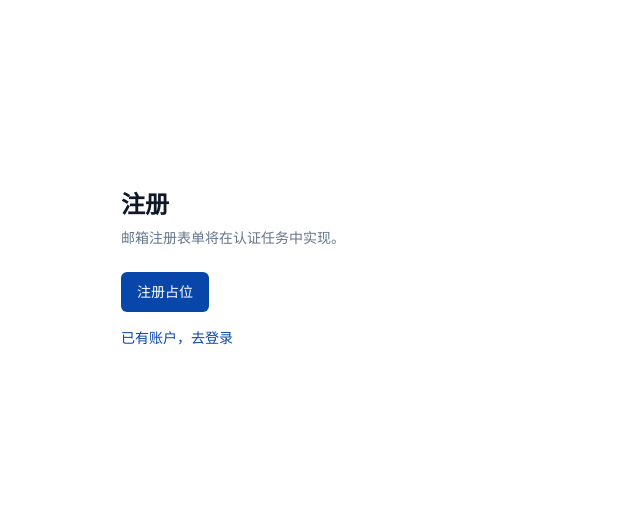
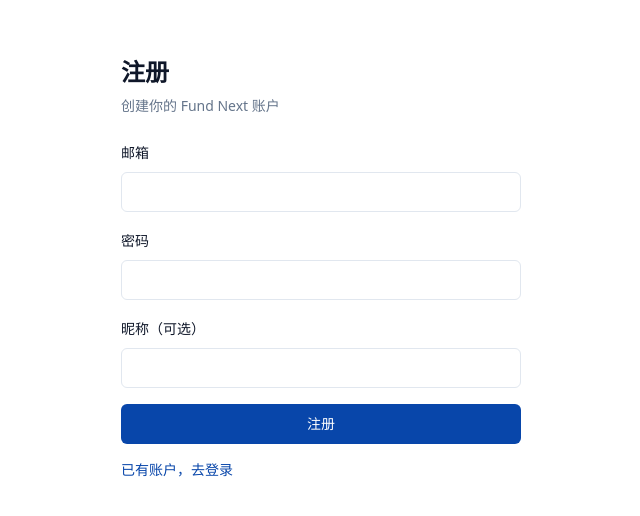
Before and after one commit to MoMeak9/fund-next, a Next.js app: page /register in a window 1280 px wide. Shown: the part 132-648 px from the top of the page, without its empty margins (319-959 px from the left). Built offline with nearby package versions, Linux system fonts and the light colour scheme.

Commit message:
feat: implement auth frontend (login + register forms)

```diff
--- a/src/app/(auth)/login/page.tsx
+++ b/src/app/(auth)/login/page.tsx
@@ -1,14 +1,14 @@
 import Link from "next/link";
 
-import { Button } from "@/components/ui/button";
+import { LoginForm } from "@/features/auth/LoginForm";
 
 export default function LoginPage() {
   return (
     <main className="mx-auto flex min-h-screen max-w-md flex-col justify-center px-6">
       <h1 className="text-2xl font-semibold">登录</h1>
-      <p className="mt-2 text-sm text-muted-foreground">邮箱登录表单将在认证任务中实现。</p>
+      <p className="mt-2 text-sm text-muted-foreground">登录你的 Fund Next 账户</p>
       <div className="mt-6">
-        <Button>登录占位</Button>
+        <LoginForm />
       </div>
       <Link className="mt-4 text-sm text-primary" href="/register">
         创建账户
--- a/src/app/(auth)/register/page.tsx
+++ b/src/app/(auth)/register/page.tsx
@@ -1,14 +1,14 @@
 import Link from "next/link";
 
-import { Button } from "@/components/ui/button";
+import { RegisterForm } from "@/features/auth/RegisterForm";
 
 export default function RegisterPage() {
   return (
     <main className="mx-auto flex min-h-screen max-w-md flex-col justify-center px-6">
       <h1 className="text-2xl font-semibold">注册</h1>
-      <p className="mt-2 text-sm text-muted-foreground">邮箱注册表单将在认证任务中实现。</p>
+      <p className="mt-2 text-sm text-muted-foreground">创建你的 Fund Next 账户</p>
       <div className="mt-6">
-        <Button>注册占位</Button>
+        <RegisterForm />
       </div>
       <Link className="mt-4 text-sm text-primary" href="/login">
         已有账户，去登录
--- /dev/null
+++ b/src/features/auth/LoginForm.tsx
@@ -0,0 +1,52 @@
+"use client";
+
+import { useRouter } from "next/navigation";
+import { useState } from "react";
+
+import { Button } from "@/components/ui/button";
+import { Input } from "@/components/ui/input";
+import { Label } from "@/components/ui/label";
+import { apiFetch } from "@/lib/api/client";
+
+export function LoginForm() {
+  const router = useRouter();
+  const [email, setEmail] = useState("");
+  const [password, setPassword] = useState("");
+  const [error, setError] = useState("");
+  const [loading, setLoading] = useState(false);
+
+  async function handleSubmit(e: React.FormEvent) {
+    e.preventDefault();
+    setError("");
+    setLoading(true);
+
+    try {
+      await apiFetch("/api/auth/login", {
+        method: "POST",
+        body: JSON.stringify({ email, password }),
+      });
+      router.push("/dashboard");
+    } catch (err) {
+      setError(err instanceof Error ? err.message : "登录失败");
+    } finally {
+      setLoading(false);
+    }
+  }
+
+  return (
+    <form onSubmit={handleSubmit} className="space-y-4">
+      <div className="space-y-2">
+        <Label htmlFor="email">邮箱</Label>
+        <Input id="email" type="email" value={email} onChange={(e) => setEmail(e.target.value)} required />
+      </div>
+      <div className="space-y-2">
+        <Label htmlFor="password">密码</Label>
+        <Input id="password" type="password" value={password} onChange={(e) => setPassword(e.target.value)} required />
+      </div>
+      {error && <p className="text-sm text-destructive">{error}</p>}
+      <Button type="submit" className="w-full" disabled={loading}>
+        {loading ? "登录中..." : "登录"}
+      </Button>
+    </form>
+  );
+}
--- /dev/null
+++ b/src/features/auth/RegisterForm.tsx
@@ -0,0 +1,57 @@
+"use client";
+
+import { useRouter } from "next/navigation";
+import { useState } from "react";
+
+import { Button } from "@/components/ui/button";
+import { Input } from "@/components/ui/input";
+import { Label } from "@/components/ui/label";
+import { apiFetch } from "@/lib/api/client";
+
+export function RegisterForm() {
+  const router = useRouter();
+  const [email, setEmail] = useState("");
+  const [password, setPassword] = useState("");
+  const [nickname, setNickname] = useState("");
+  const [error, setError] = useState("");
+  const [loading, setLoading] = useState(false);
+
+  async function handleSubmit(e: React.FormEvent) {
+    e.preventDefault();
+    setError("");
+    setLoading(true);
+
+    try {
+      await apiFetch("/api/auth/register", {
+        method: "POST",
+        body: JSON.stringify({ email, password, nickname: nickname || undefined }),
+      });
+      router.push("/dashboard");
+    } catch (err) {
+      setError(err instanceof Error ? err.message : "注册失败");
+    } finally {
+      setLoading(false);
+    }
+  }
+
+  return (
+    <form onSubmit={handleSubmit} className="space-y-4">
+      <div className="space-y-2">
+        <Label htmlFor="email">邮箱</Label>
+        <Input id="email" type="email" value={email} onChange={(e) => setEmail(e.target.value)} required />
+      </div>
+      <div className="space-y-2">
+        <Label htmlFor="password">密码</Label>
+        <Input id="password" type="password" value={password} onChange={(e) => setPassword(e.target.value)} required minLength={8} />
+      </div>
+      <div className="space-y-2">
+        <Label htmlFor="nickname">昵称（可选）</Label>
+        <Input id="nickname" value={nickname} onChange={(e) => setNickname(e.target.value)} maxLength={32} />
+      </div>
+      {error && <p className="text-sm text-destructive">{error}</p>}
+      <Button type="submit" className="w-full" disabled={loading}>
+        {loading ? "注册中..." : "注册"}
+      </Button>
+    </form>
+  );
+}
```
Also changed, not shown: src/hooks/useCurrentUser.ts (added, +19 -0 lines).
